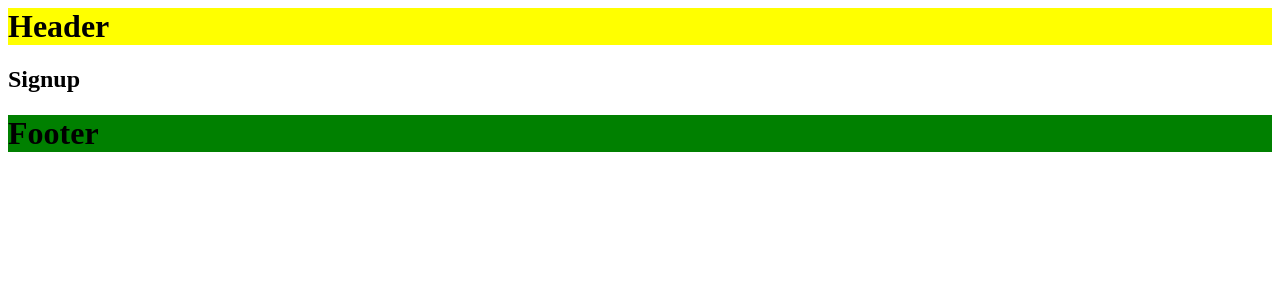
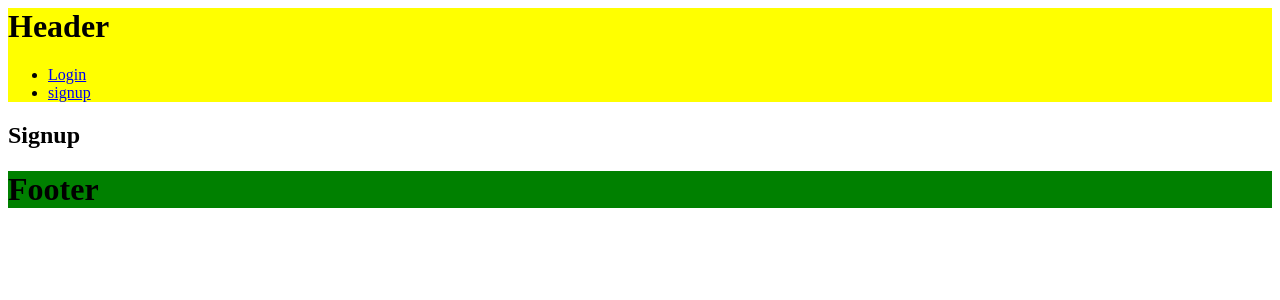
Before and after one commit to ProjectHomie/homie_server, a Django app: page /signup/ in a window 1280 px wide. Shown: the top 300 px of the page. Run offline with Django 3.2, Linux system fonts and the light colour scheme.

Commit message:
update header.html: add login, singup link

```diff
--- a/homie_server/homie_server/templates/partials/header.html
+++ b/homie_server/homie_server/templates/partials/header.html
@@ -1,3 +1,14 @@
 <header>
     <h1>Header</h1>
+
+    <section>
+        <ul>
+            <li>
+                <a href="{% url "login" %}">Login</a>
+            </li>
+            <li>
+                <a href="{% url "signup" %}">signup</a>
+            </li>
+        </ul>
+    </section>
 </header>
--- a/homie_server/homie_server/urls.py
+++ b/homie_server/homie_server/urls.py
@@ -18,8 +18,8 @@ from django.contrib import admin
 
 from users.views import *
 
-
 urlpatterns = [
     url(r'^admin/', admin.site.urls),
     url(r'^signup/', SignupView.as_view(), name="signup"),
+    url(r'^login/', LoginView.as_view(), name="login"),
 ]
--- /dev/null
+++ b/homie_server/users/templates/users/login.html
@@ -0,0 +1,5 @@
+{% extends "base.html"%}
+
+{% block content %}
+    <h1>Login</h1>
+{% endblock %}
--- a/homie_server/users/views/__init__.py
+++ b/homie_server/users/views/__init__.py
@@ -1 +1,2 @@
 from .signup import SignupView
+from .login import LoginView
```
Also changed, not shown: homie_server/users/views/login.py (added, +12 -0 lines).
